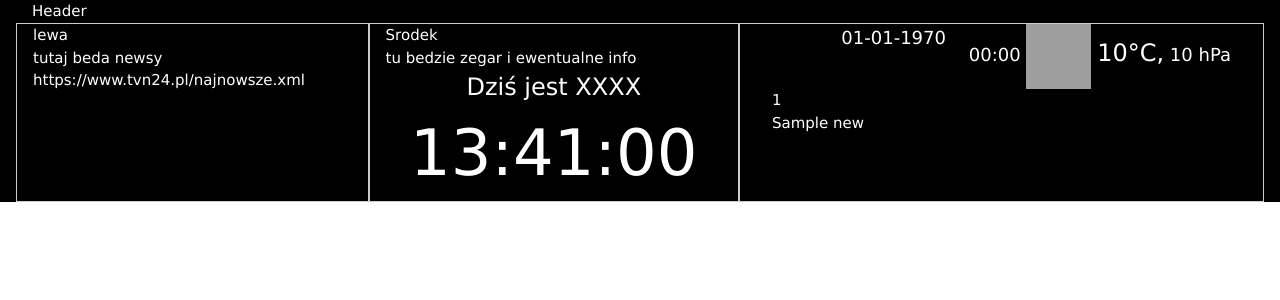
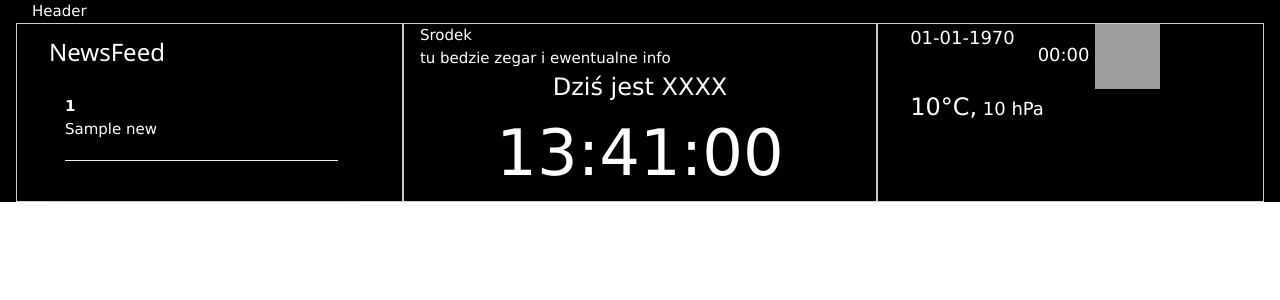
Before and after one commit to kmasz/WeatherApp, a Flask app: template templates/result.html in a window 1280 px wide. Shown: the top 300 px of the page. Run offline with Flask 2, Linux system fonts and the light colour scheme; the template is opened without the code that fills it: most values are stand-ins (such as "Sample title", 1, 10 or a date in 2020); grey boxes are pictures that could not be loaded.

Commit message:
dodanie petni z newsami

```diff
--- a/templates/base.html
+++ b/templates/base.html
@@ -30,12 +30,12 @@
         <div class="w3-container w3-black">
             <div class="w3-container">Header</div>
             <div class="w3-cell-row">
-                <div class="w3-container w3-cell w3-border" >lewa<br> tutaj beda newsy<br>https://www.tvn24.pl/najnowsze.xml</div>
+                <div class="w3-container w3-cell w3-border" style="width:31%">{% block rss_news %}{% endblock %}</div>
                 <div class="w3-container w3-cell w3-border">Srodek<br>tu bedzie zegar i ewentualne info
                 <div class="w3-center w3-xlarge">Dziś jest XXXX </div>
                 <div id="clock" class="w3-center w3-jumbo"></div>
                 </div>
-                <div class="w3-container w3-cell w3-border">
+                <div class="w3-container w3-cell w3-border" style="width:31%">
                 {% block weather %}{% endblock %}
                 </div>
             </div>
--- a/templates/result.html
+++ b/templates/result.html
@@ -1,4 +1,19 @@
 {% extends "base.html" %}
+{% block rss_news %}
+<div class="w3-container w3-black">
+        <h3>NewsFeed</h3>
+        {% for new in news %}
+                <div class="w3-card-4" style="width:95%">
+
+                  <div class="w3-container">
+                    <p><B>{{new[0]}}</B><br>
+                    {{new[1]}}</p>
+                    <HR>
+                  </div>
+                </div>
+                {% endfor %}
+</div>
+{% endblock %}
 {% block weather %}
 <div class="w3-container w3-black">
 {% set vars = {'data': ''} %}
@@ -18,6 +33,4 @@
         {% if vars.update({'data': date2string(d['dt'])[0]}) %} {% endif %}
         </div></div>
 {% endfor %}
-{{news[3][0]}}<br>
-{{news[3][1]}}
 {% endblock %}
```
